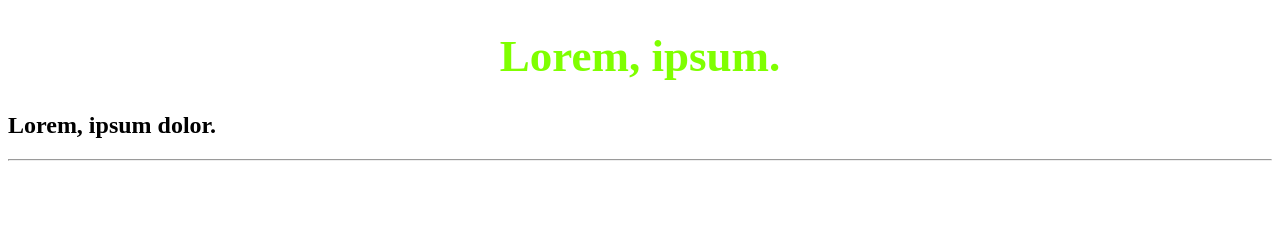
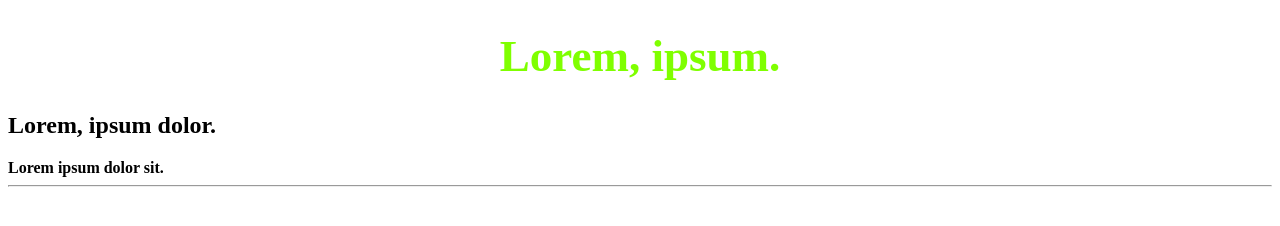
Before and after one commit to VulkanARPA/udemy_repository, a plain HTML site: page index.html in a window 1280 px wide. Drawn offline with Linux system fonts and the light colour scheme.

Commit message:
adding part one

```diff
--- a/index.html
+++ b/index.html
@@ -9,6 +9,7 @@
 <body>
     <h1 style="text-align: center;color:chartreuse;font-size: 45px;">Lorem, ipsum.</h1>
     <h2>Lorem, ipsum dolor.</h2>
+    <b>Lorem ipsum dolor sit.</b>
     <hr>
 </body>
 </html>
```
